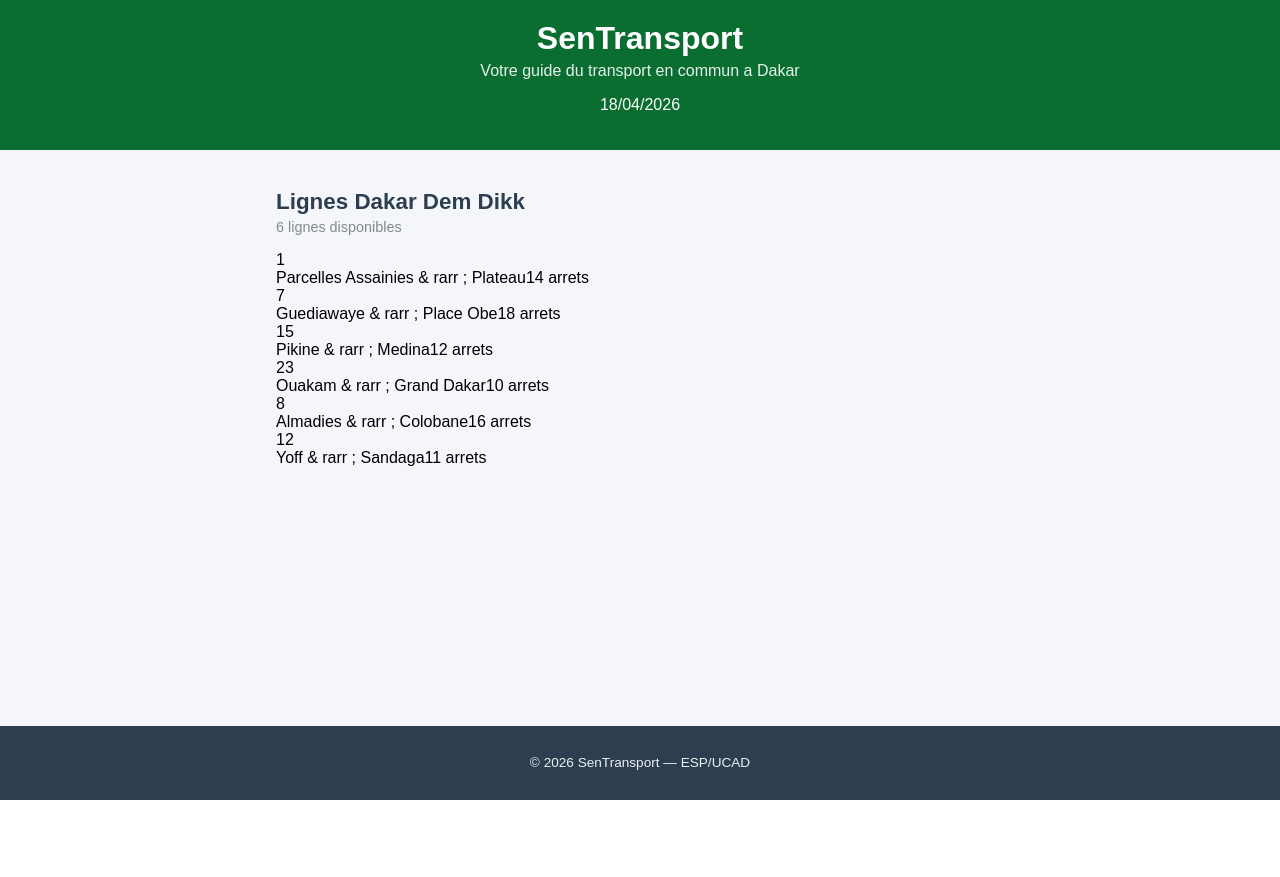
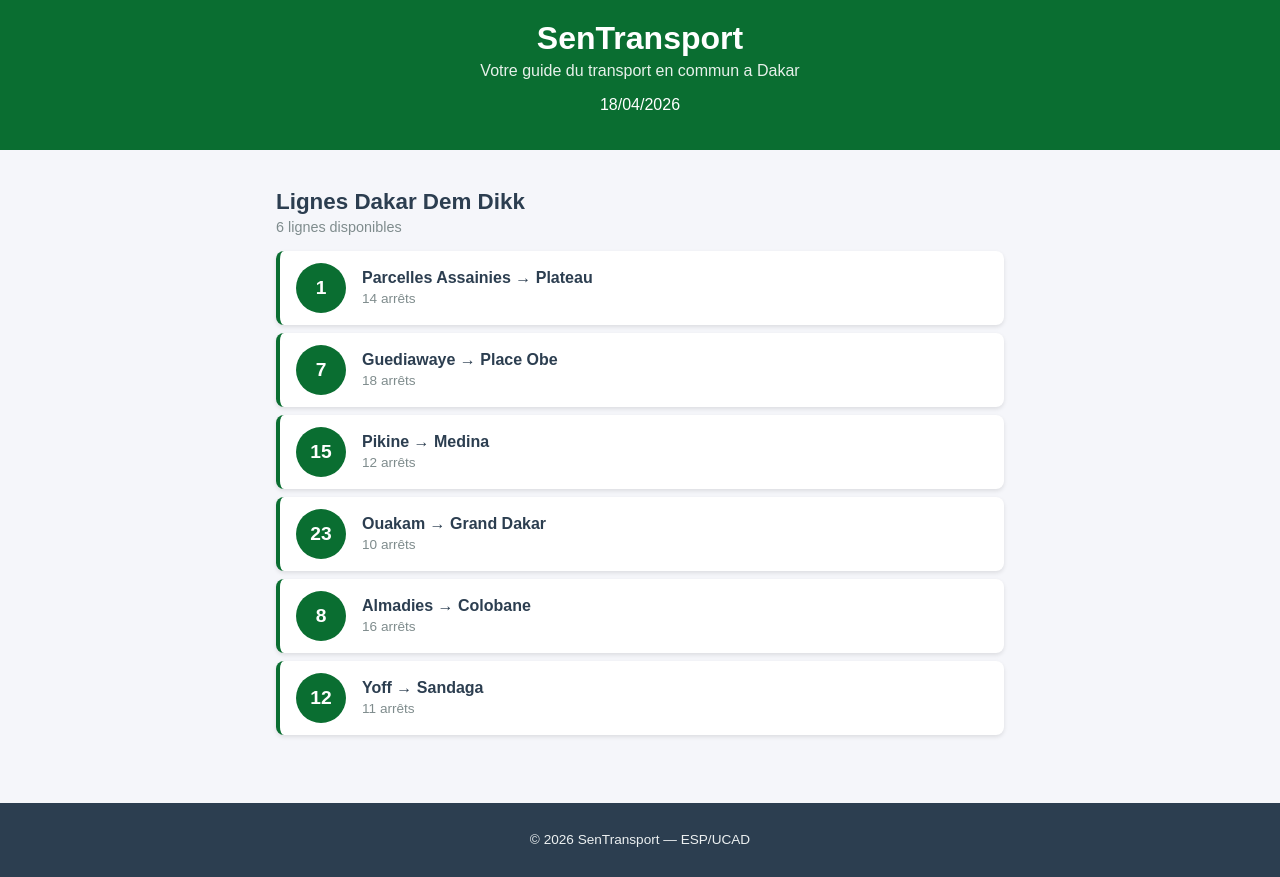
Before and after one commit to papecheikhmbaye-cmd/sentransport, a React (Create React App) app: page / in a window 1280 px wide. Before the commit the page ends 800 px from the top, so only its background shows below. Built offline with nearby package versions, Linux system fonts and the light colour scheme.

Commit message:
Lab 2 : composants statiques LigneBus et ListeLignes

```diff
--- a/src/LigneBus.js
+++ b/src/LigneBus.js
@@ -1,15 +1,19 @@
 import "./LigneBus.css";
+
 function LigneBus({ numero, depart, arrivee, arrets }) {
   return (
-    <div className="ligne -bus">
-      <div className="ligne - numero ">{numero} </div>
-      <div className="ligne - info ">
-        <span className="ligne - trajet ">
-          {depart} & rarr ; {arrivee}
+    <div className="ligne-bus">
+      <div className="ligne-numero">{numero}</div>
+
+      <div className="ligne-info">
+        <span className="ligne-trajet">
+          {depart} &rarr; {arrivee}
         </span>
-        <span className="ligne - arrets ">{arrets} arrets </span>
+
+        <span className="ligne-arrets">{arrets} arrêts</span>
       </div>
     </div>
   );
 }
+
 export default LigneBus;
```
